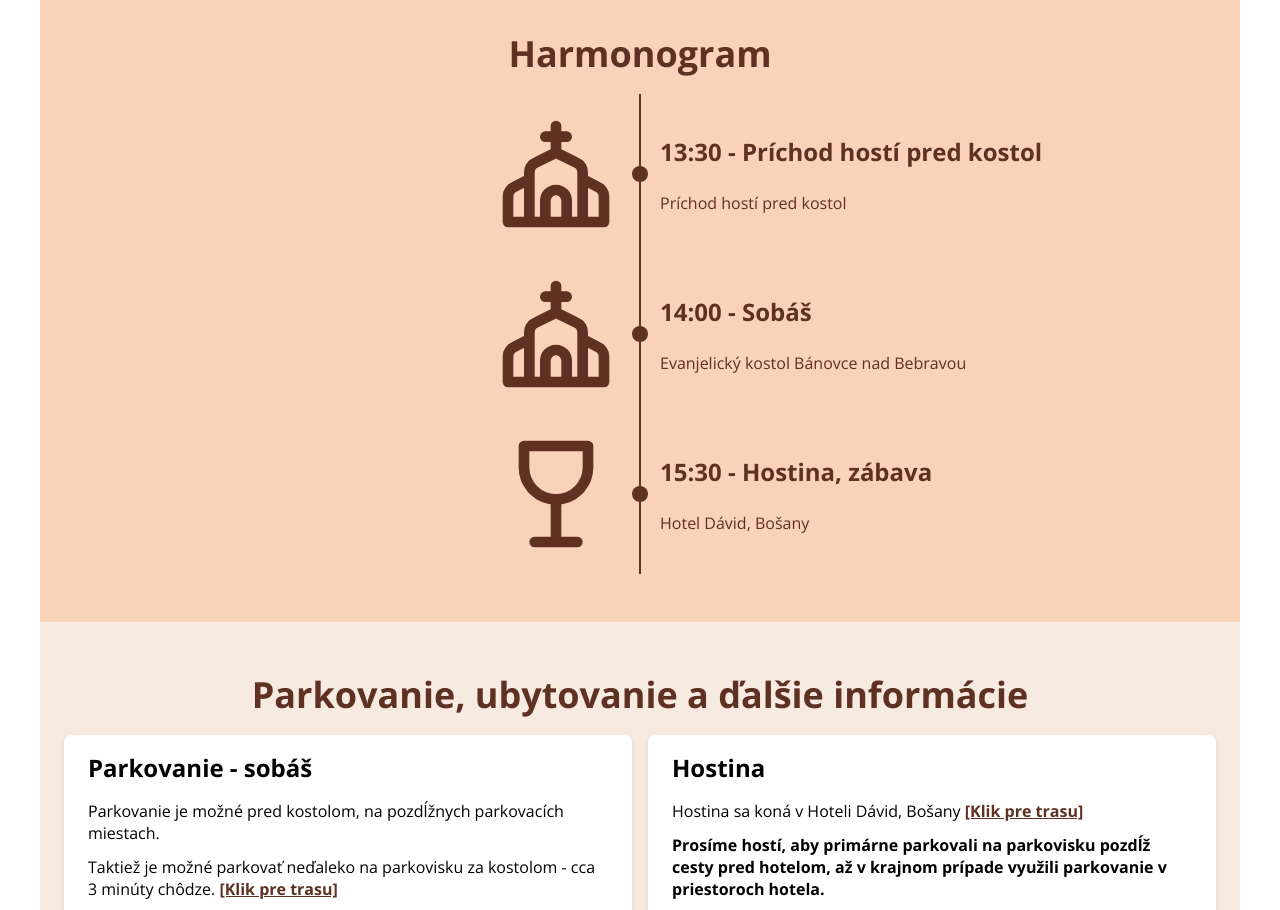
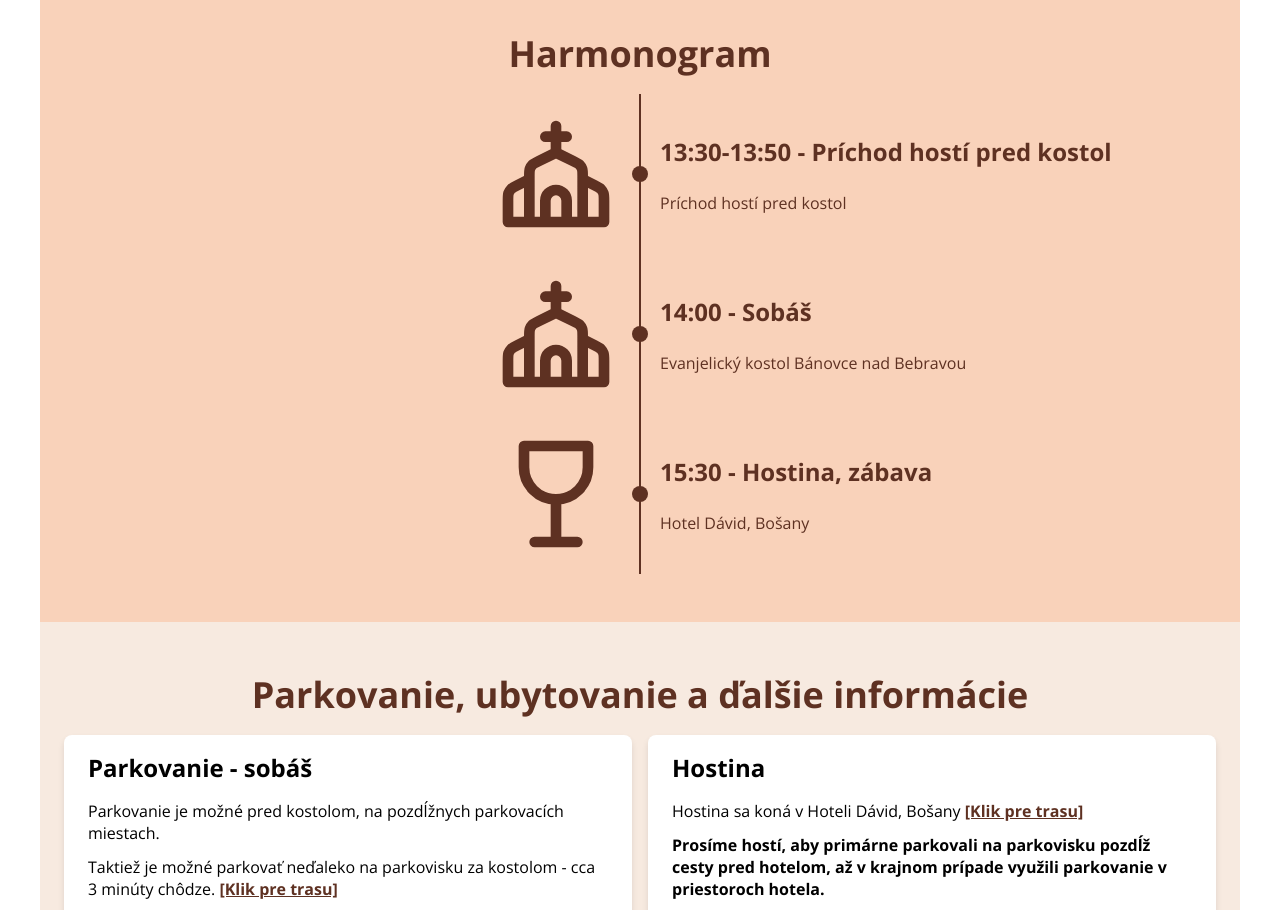
Before and after one commit to mAntala/svadba-maros-sandra, a React (Vite) app: page / in a window 1280 px wide. Shown: the part 780-1690 px from the top of the page. Built offline with nearby package versions, Linux system fonts and the light colour scheme.

Commit message:
small change

```diff
--- a/src/components/Timeline.tsx
+++ b/src/components/Timeline.tsx
@@ -8,7 +8,7 @@ function Timeline() {
         <Container disableGutters className="timeline">
             <TimelineItem
                 icon={<ChurchIcon width={128} height={128} stroke="#5e3122" />}
-                time="13:30 - Príchod hostí pred kostol"
+                time="13:30-13:50 - Príchod hostí pred kostol"
                 text="Príchod hostí pred kostol"
             />
             <TimelineItem
```
